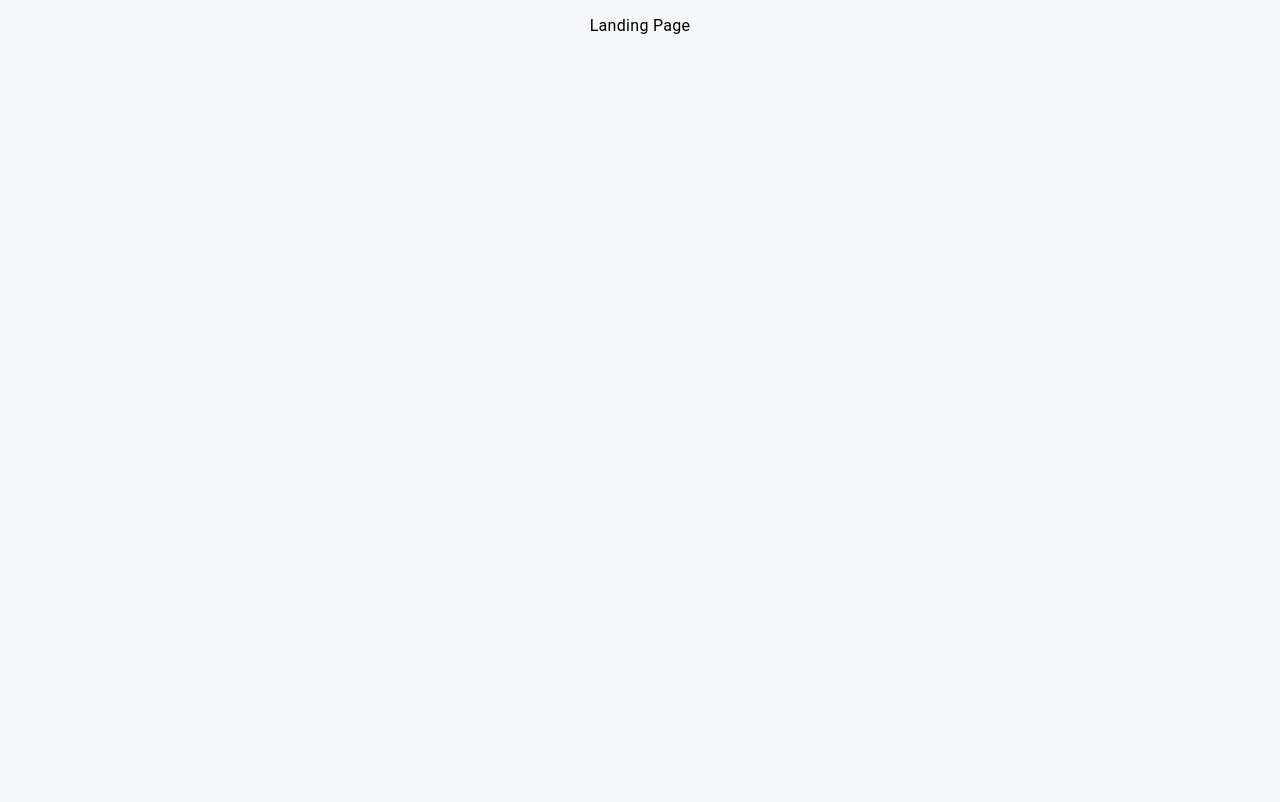
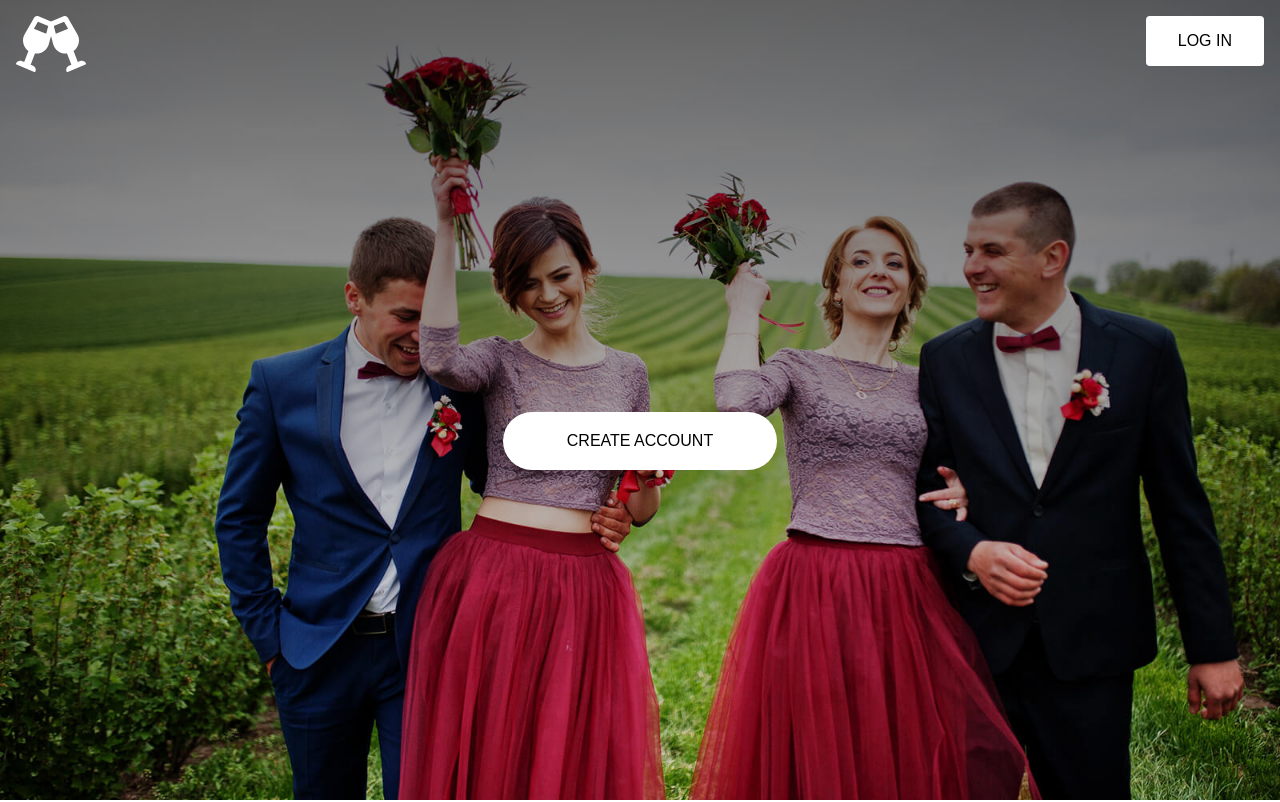
Before and after one commit to SebastianTyr/wsei-projektowanie-profesjonalnej-aplikacji, a React (Create React App) app in the folder ui/: page / in a window 1280 px wide. Shown: the top 802 px of the page. Built offline with nearby package versions, Linux system fonts and the light colour scheme.

Commit message:
Basic structure of a landing page

```diff
--- a/ui/src/App.tsx
+++ b/ui/src/App.tsx
@@ -14,7 +14,6 @@ const GlobalStyle = createGlobalStyle`
     letter-spacing: 0.3px;
     -webkit-font-smoothing: antialiased;
     -moz-osx-font-smoothing: grayscale;
-    overflow: hidden;
   }
 `;
 const Reset = createGlobalStyle`
@@ -46,24 +45,8 @@ const Reset = createGlobalStyle`
 `;
 const Scrollbar = createGlobalStyle`
   ::-webkit-scrollbar {
-    border-radius: 6px;
-    width: 7px;
-    height: 7px;
-    background-color: ${Colors.gray02};
-      &-track {
-        border-radius: 6px;
-        width: 7px;
-        background-color: transparent;
-        &-piece {
-          border-radius: 6px;
-          background-color: ${Colors.gray02};
-        }
-      }
-      &-thumb {
-        border-radius: 6px;
-        background-color: ${Colors.gray03};
-      }
-    }
+    display: none;
+  }
 `;
 
 function App() {
--- a/ui/src/pages/LandingPage.tsx
+++ b/ui/src/pages/LandingPage.tsx
@@ -1,16 +1,120 @@
 import React from 'react';
 import styled from 'styled-components';
+import { Colors } from '../styledHelpers/Colors';
 
-const Wrapper = styled.section`
+const Wrapper = styled.div`
+    background-color: rgba(0,0,0,.4);
+    min-height: 100vh;
+    background-image: url("./media/images/landing-background.jpg");
+    background-size: cover;
+    background-repeat: no-repeat;
+`
+const Header = styled.header`
+    background: transparent;
+    padding: 1rem;
+    position: sticky;
+    top: 0;
+    display: flex;
+    justify-content: space-between;
+    z-index: 1;
+`
+const LogoContainer = styled.div`
+    display: block;
+    width: 40px;
+    height: 40px;
+    margin-right: 0.5rem;
+`
+const Logo = styled.div`
+    width: 70px;
+    height: 70px;
+    background-image: url("./media/icons/glass-cheers-solid.svg");
+    background-repeat: no-repeat;
+    font-size: 18px;
+`
+const Main = styled.main`
+    display: flex;
+    align-items: center;
+    justify-content: center;
+    top: 0;
+    right: 0;
+    bottom: 0;
+    left: 0;
+    min-height: 60vh;
+    padding: 1rem;
+    color: white;
+    height: calc(100vh - 82px);
+    &:before {
+        content: "";
+        position: absolute;
+        top: 0;
+        right: 0;
+        bottom: 0;
+        left: 0;
+        background: linear-gradient(180deg,rgba(0,0,0,.6) 0,transparent 100vh);
+    }
+`
+const ButtonContainer = styled.div`
+
+`
+const LogButton = styled.button`
+    text-transform: uppercase;
+    background: ${Colors.white};
+    padding: 1rem 2rem;
+    border-radius: 4px;
+    font-size: 1rem;
+    cursor: pointer;
+`
+const CreateAccountButton = styled.button`
+    text-transform: uppercase;
+    background: ${Colors.white};
+    padding: 1.25rem 4rem;
+    border-radius: 4px;
+    font-size: 1rem;
+    cursor: pointer;
+    border-radius: 2rem;
+    z-index: 1;
+`
+const Section = styled.section`
+    background: white;
+    padding: 1rem;
+    min-height: 1000px;
+    display: flex;
+    align-items: center;
+    justify-content: center;
+`
+const Footer = styled.footer`
+    background: white;
+    padding: 1rem;
+    min-height: 500px;
     display: flex;
     align-items: center;
     justify-content: center;
 `
 export const LandingPage = () => {
   return (
-    <Wrapper>
-      <p>Landing Page</p>
-    </Wrapper>
+      <>
+        <Wrapper>
+            <Header>
+                <LogoContainer>
+                    <Logo/>
+                </LogoContainer>
+                <ButtonContainer>
+                    <LogButton>Log in</LogButton>
+                </ButtonContainer>
+            </Header>
+            <Main>
+                <CreateAccountButton>
+                    Create Account
+                </CreateAccountButton>
+            </Main>
+        </Wrapper>
+        <Section>
+            Section
+        </Section>
+        <Footer>
+            Footer
+        </Footer>
+   </>
   );
 }
 export default LandingPage;
```
Also changed, not shown: ui/public/media/icons/glass-cheers-solid.svg (added), ui/public/media/images/landing-background.jpg (added).
